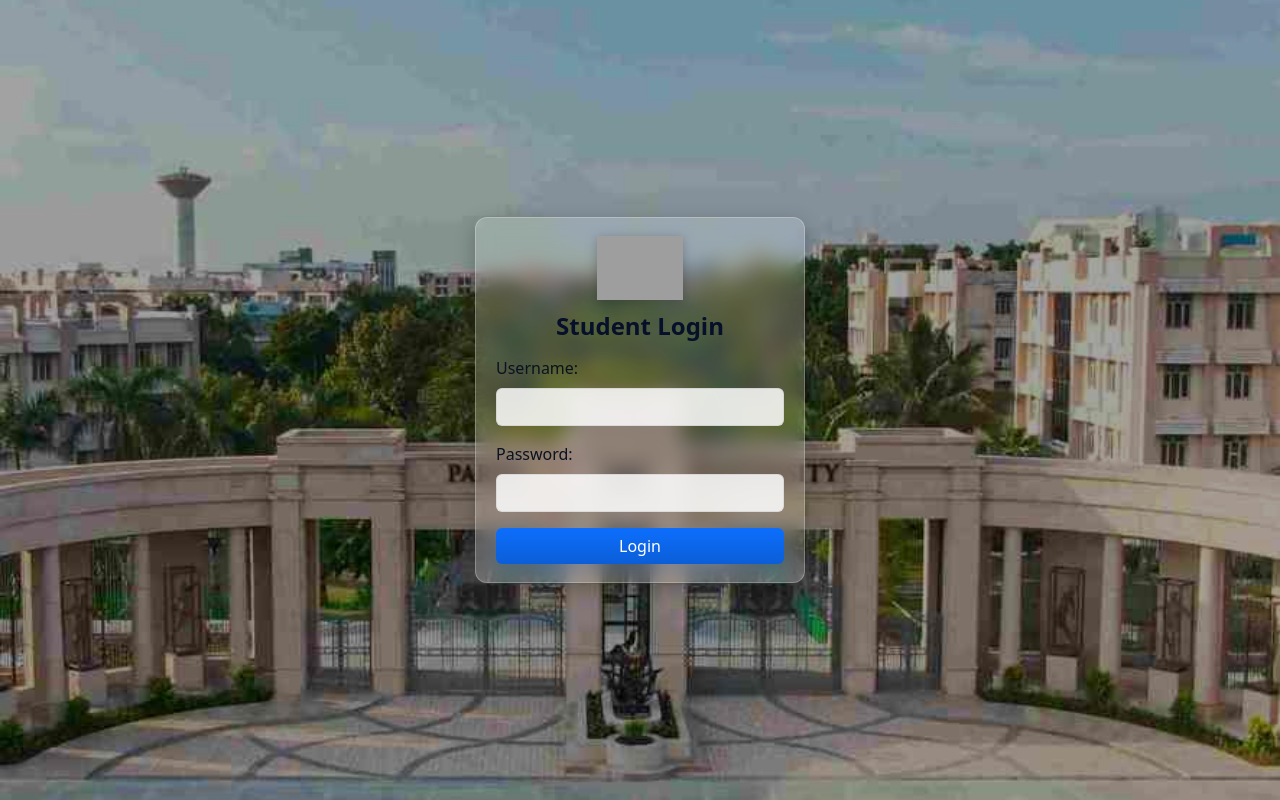
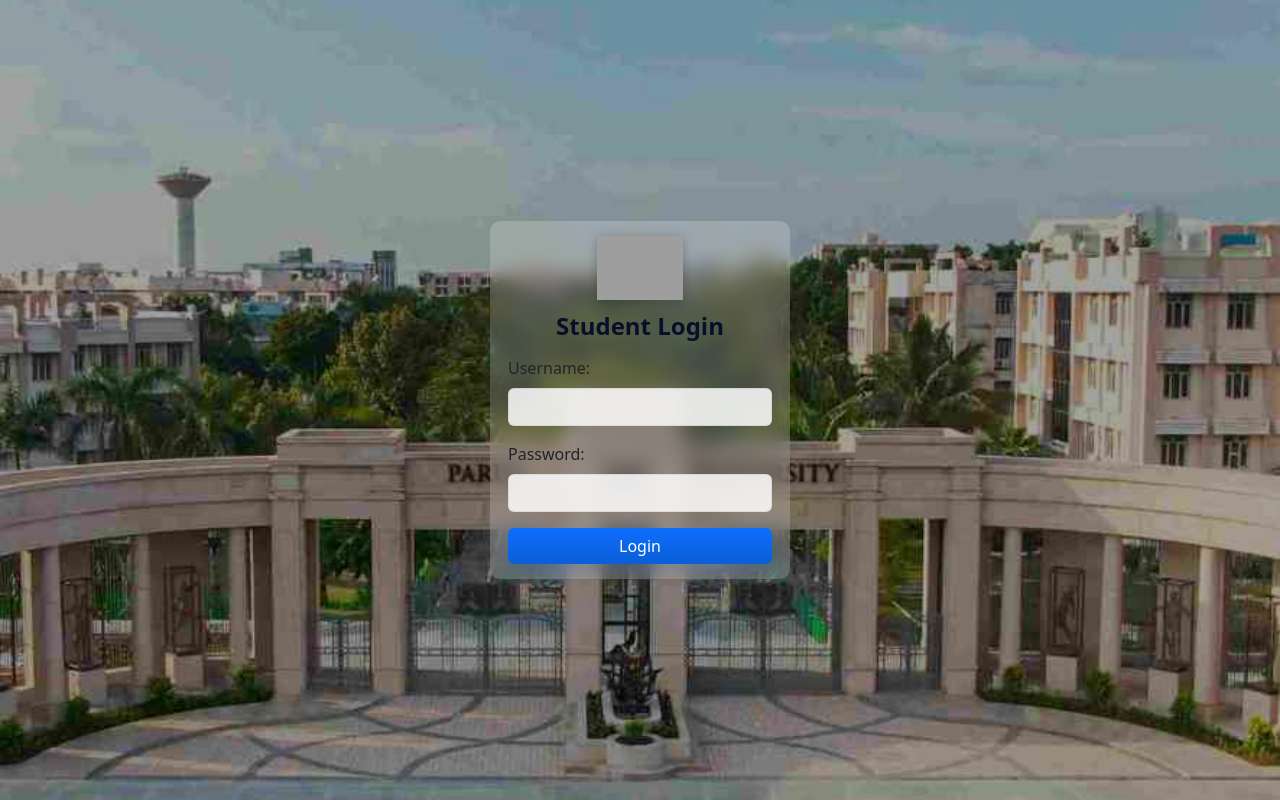
Before and after one commit to VARDHANVALLURI/PARUL_UNIVERSITY, a PHP site: page / in a window 1280 px wide. Run offline with PHP 8.4, Linux system fonts and the light colour scheme; grey boxes are pictures that could not be loaded.

Commit message:
index.php

```diff
--- a/index.php
+++ b/index.php
@@ -93,16 +93,13 @@ $bgUrl = $bg ? $bg : $fallbackBg;
     /* Glassmorphism / transparent login box */
     .login-box {
   width: 100%;
-  max-width: 330px;       /* smaller width */
-  padding: 18px 20px;     /* smaller padding */
-  border-radius: 12px;
+  max-width: 300px;
+  padding: 15px 18px;
+  border-radius: 10px;
   background: rgba(255,255,255,0.20);
-  box-shadow: 0 6px 20px rgba(0,0,0,0.25);
-  border: 1px solid rgba(255,255,255,0.25);
-  backdrop-filter: blur(10px) saturate(140%);
-  -webkit-backdrop-filter: blur(10px) saturate(140%);
-  color: #0b1220;
+  backdrop-filter: blur(10px);
 }
+
 
 
     /* Slight stronger panel for inputs to increase contrast */
```
